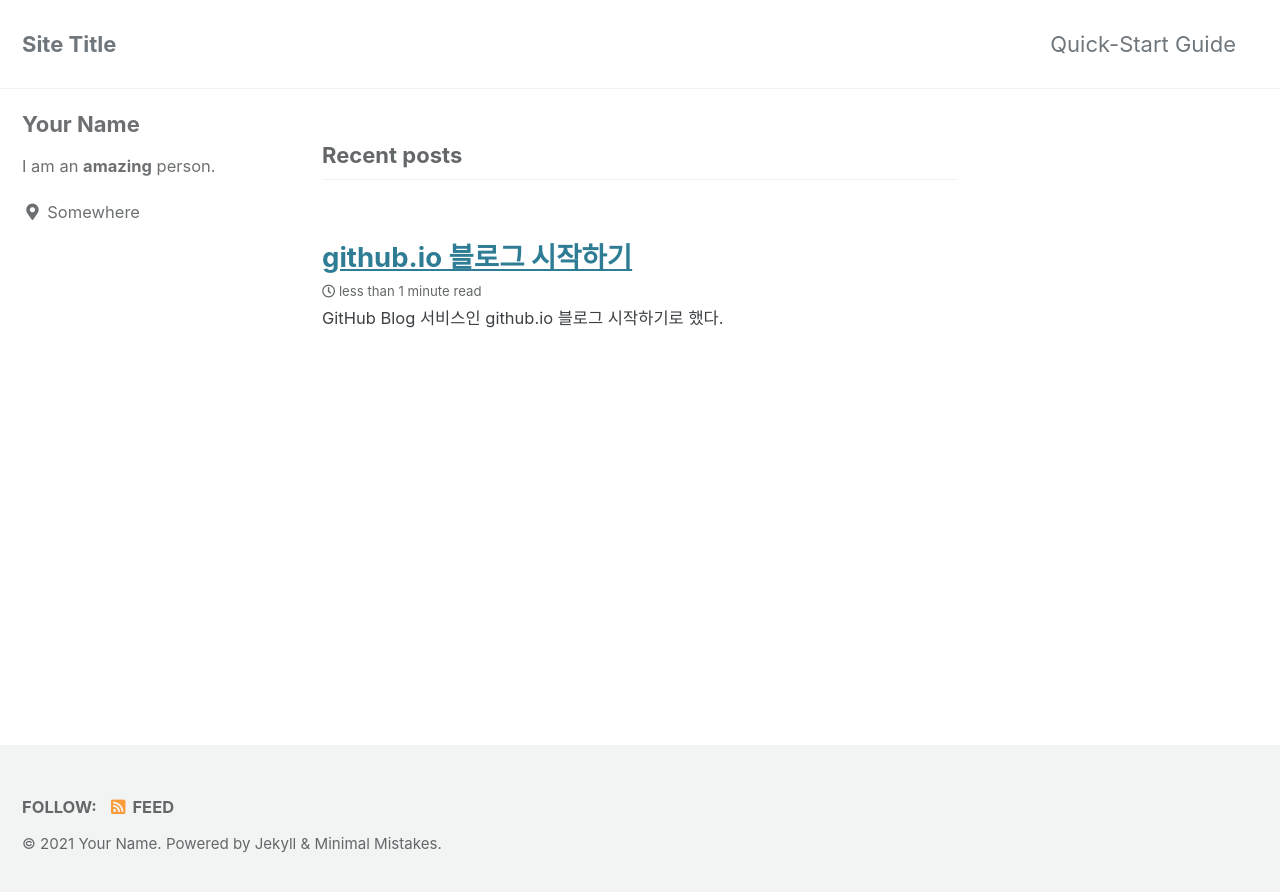
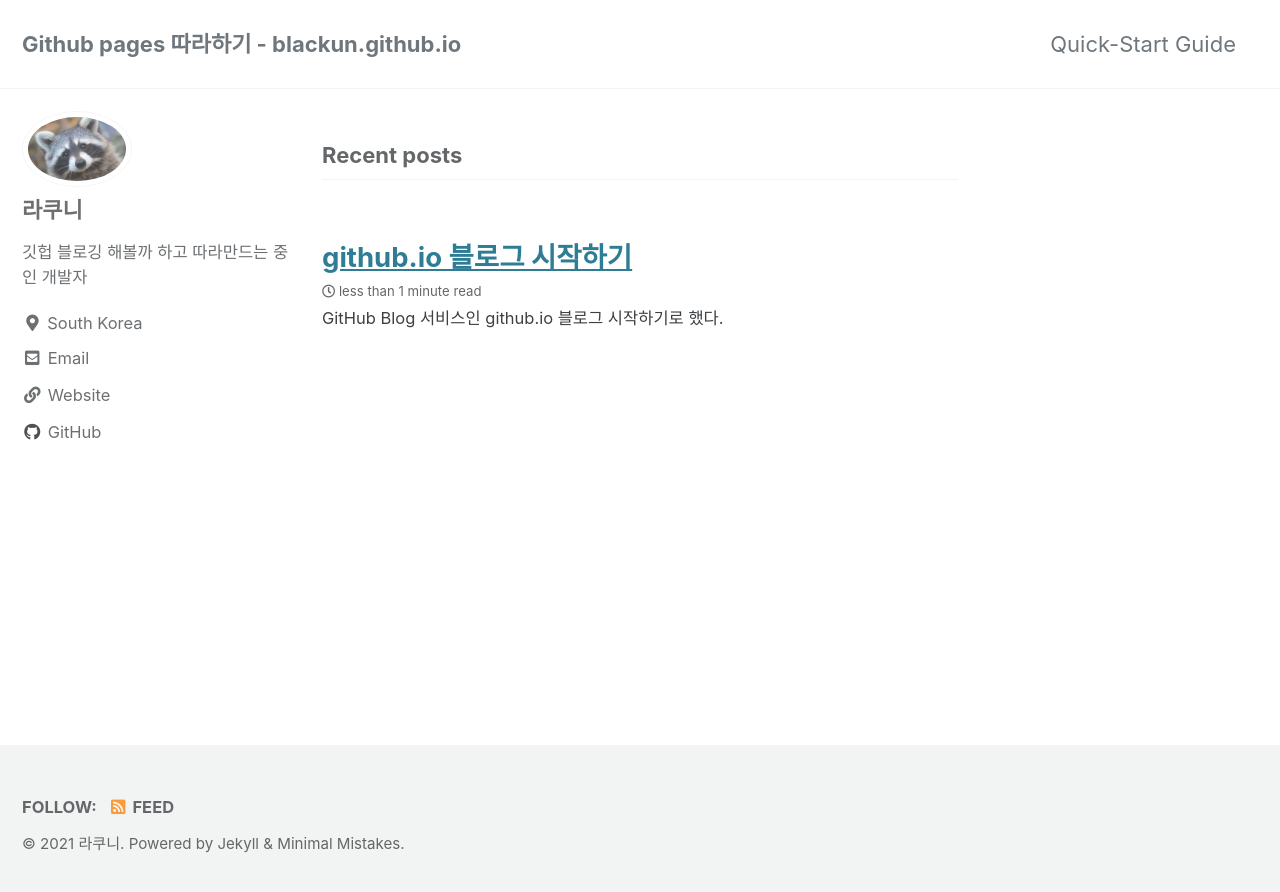
Before and after one commit to Blackun/blackun.github.io, a Jekyll site: the page built from index.html, in a window 1280 px wide. Shown: the top 892 px of the page. Built offline with Jekyll 4.4.1, drawn with Linux system fonts in a browser that asks for light colours; cached includes are drawn as plain includes; the list of posts is cut into pages by our own code.

Commit message:
기본 설정 작업

```diff
--- a/_config.yml
+++ b/_config.yml
@@ -16,15 +16,15 @@ minimal_mistakes_skin    : "default" # "air", "aqua", "contrast", "dark", "dirt"
 
 # Site Settings
 locale                   : "en-US"
-title                    : "Site Title"
+title                    : "Github pages 따라하기 - blackun.github.io"
 title_separator          : "-"
 subtitle                 : # site tagline that appears below site title in masthead
-name                     : "Your Name"
-description              : "An amazing website."
-url                      : # the base hostname & protocol for your site e.g. "https://mmistakes.github.io"
+name                     : "라쿠니"
+description              : "깃헙 블로깅 해볼까 하고 따라만드는 중인 개발자"
+url                      : "https://blackun.github.io"
 baseurl                  : # the subpath of your site, e.g. "/blog"
 repository               : # GitHub username/repo-name e.g. "mmistakes/minimal-mistakes"
-teaser                   : # path of fallback teaser image, e.g. "/assets/images/500x300.png"
+teaser                   : "/assets/images/blackun.png"
 logo                     : # path of logo image to display in the masthead, e.g. "/assets/images/88x88.png"
 masthead_title           : # overrides the website title displayed in the masthead, use " " for no title
 # breadcrumbs            : false # true, false (default)
@@ -76,7 +76,7 @@ facebook:
   username               :
   app_id                 :
   publisher              :
-og_image                 : # Open Graph/Twitter default site image
+og_image                 : "/assets/images/blackun.png"
 # For specifying social profiles
 # - https://developers.google.com/structured-data/customize/social-profiles
 social:
@@ -94,18 +94,18 @@ analytics:
 
 # Site Author
 author:
-  name             : "Your Name"
-  avatar           : # path of avatar image, e.g. "/assets/images/bio-photo.jpg"
-  bio              : "I am an **amazing** person."
-  location         : "Somewhere"
+  name             : "라쿠니"
+  avatar           : "/assets/images/blackun.png"
+  bio              : "깃헙 블로깅 해볼까 하고 따라만드는 중인 개발자"
+  location         : "South Korea"
   email            :
   links:
     - label: "Email"
       icon: "fas fa-fw fa-envelope-square"
-      # url: "mailto:your.name@email.com"
+      url: "mailto:jernin20@gmail.com"
     - label: "Website"
       icon: "fas fa-fw fa-link"
-      # url: "https://your-website.com"
+      url: "https://blackun.github.io"
     - label: "Twitter"
       icon: "fab fa-fw fa-twitter-square"
       # url: "https://twitter.com/"
@@ -114,7 +114,7 @@ author:
       # url: "https://facebook.com/"
     - label: "GitHub"
       icon: "fab fa-fw fa-github"
-      # url: "https://github.com/"
+      url: "https://github.com/Blackun"
     - label: "Instagram"
       icon: "fab fa-fw fa-instagram"
       # url: "https://instagram.com/"
@@ -210,7 +210,7 @@ sass:
 permalink: /:categories/:title/
 paginate: 5 # amount of posts to show
 paginate_path: /page:num/
-timezone: # https://en.wikipedia.org/wiki/List_of_tz_database_time_zones
+timezone: Asia/Seoul # https://en.wikipedia.org/wiki/List_of_tz_database_time_zones
 
 
 # Plugins (previously gems:)
```
Also changed, not shown: assets/images/blackun.png (added).
